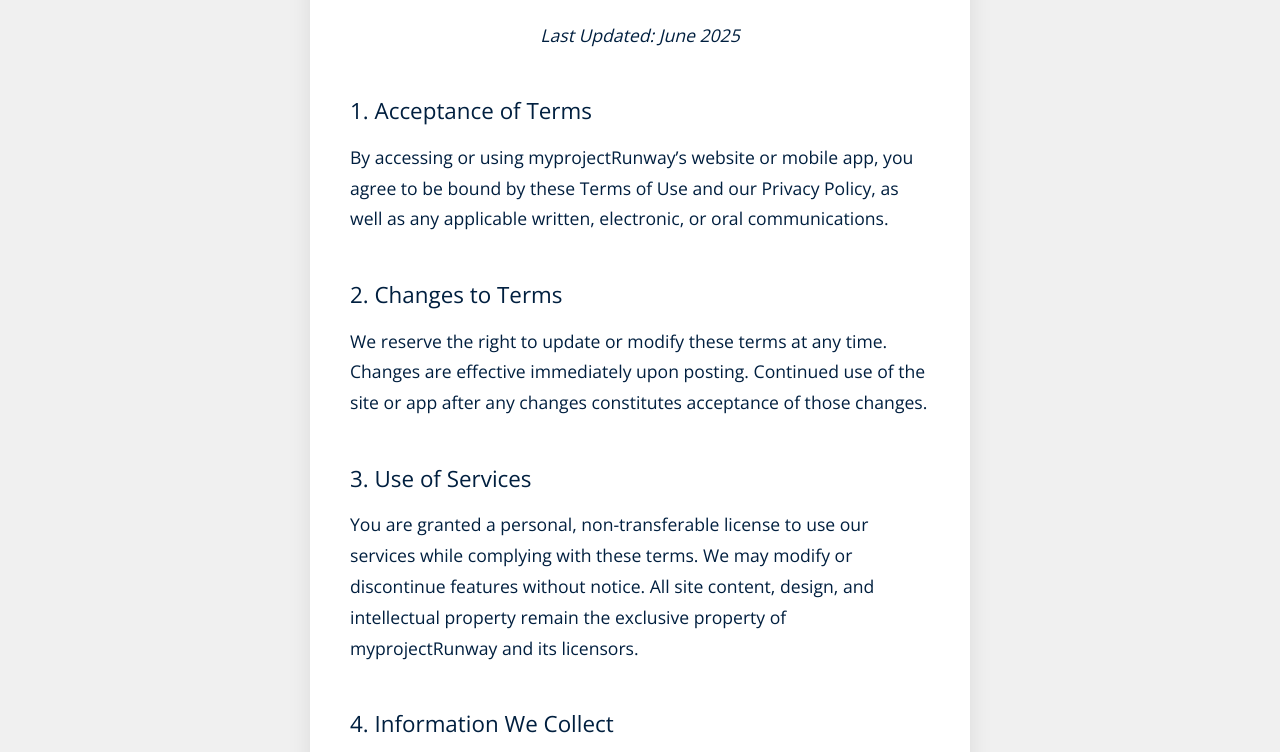
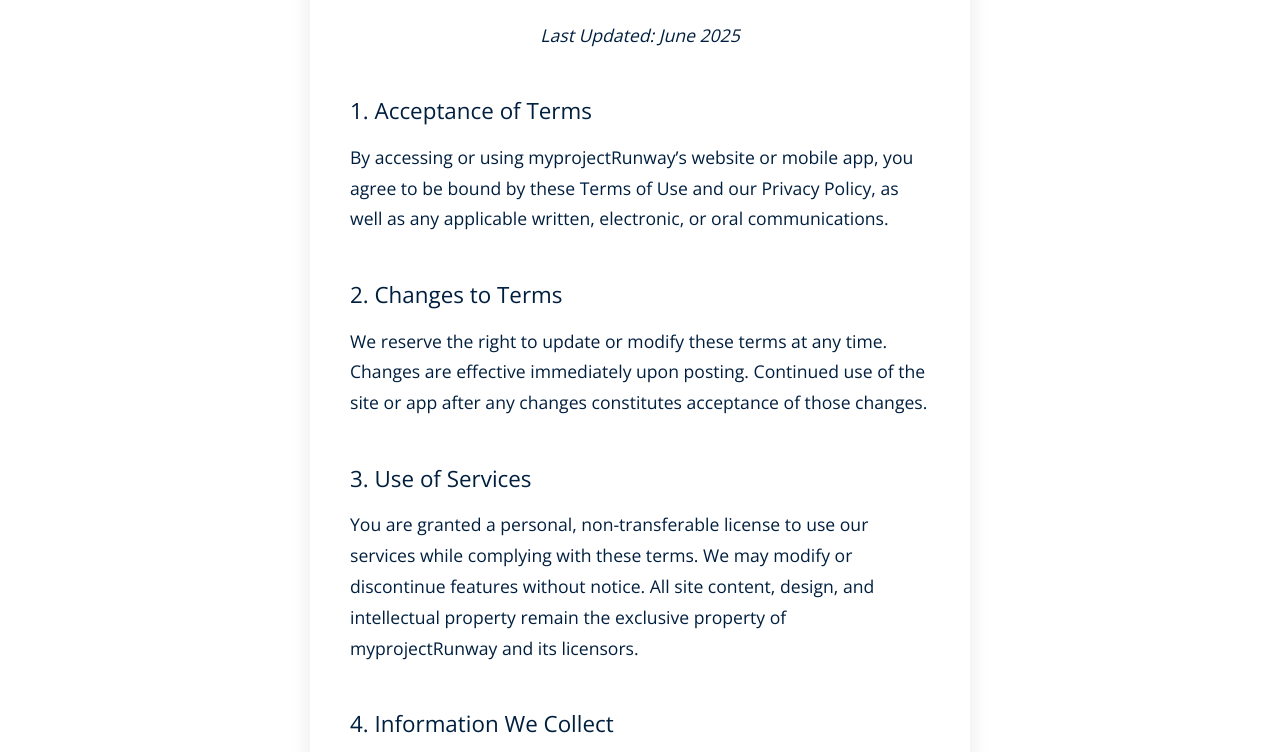
Before and after one commit to iostolaza/my-project-Runway, a website: page terms/index.html in a window 1280 px wide. Shown: the part 213-965 px from the top of the page. Drawn offline with nearby package versions, Linux system fonts and the light colour scheme.

Commit message:
background color change to white

```diff
--- a/stylecss/style.css
+++ b/stylecss/style.css
@@ -19,7 +19,7 @@
     height: 100%;
     margin: 0;
     padding: 0;
-    background: var(--color-grey);
+    background: var(--color-white);
     font-family: 'Open Sans', 'Lato', 'Roboto', sans-serif;
     /* change to ensure update */
 }
```
